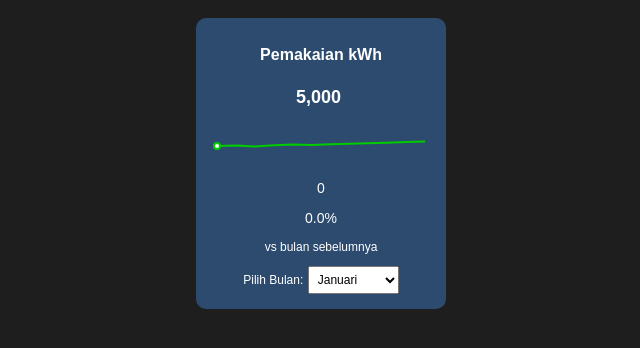
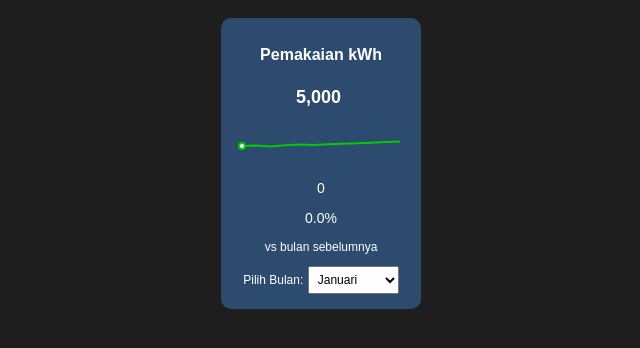
Before and after one commit to digitalcxrkr/scorecard-pemkwh, a plain HTML site: page index.html in a window 1280 px wide. Shown: the whole page, without its empty margins (319-959 px from the left). Drawn offline with nearby package versions, Linux system fonts and the light colour scheme.

Commit message:
resize lebih kecil

```diff
--- a/index.html
+++ b/index.html
@@ -22,8 +22,11 @@
             border-radius: 10px;
             display: inline-block;
             margin: 10px;
-            width: 250px;
-            max-width: 100%;
+            width: auto;
+            min-width: 200px;
+            max-width: 300px;
+            min-height: auto;
+            max-height: auto;
             position: relative;
             box-sizing: border-box;
         }
```
